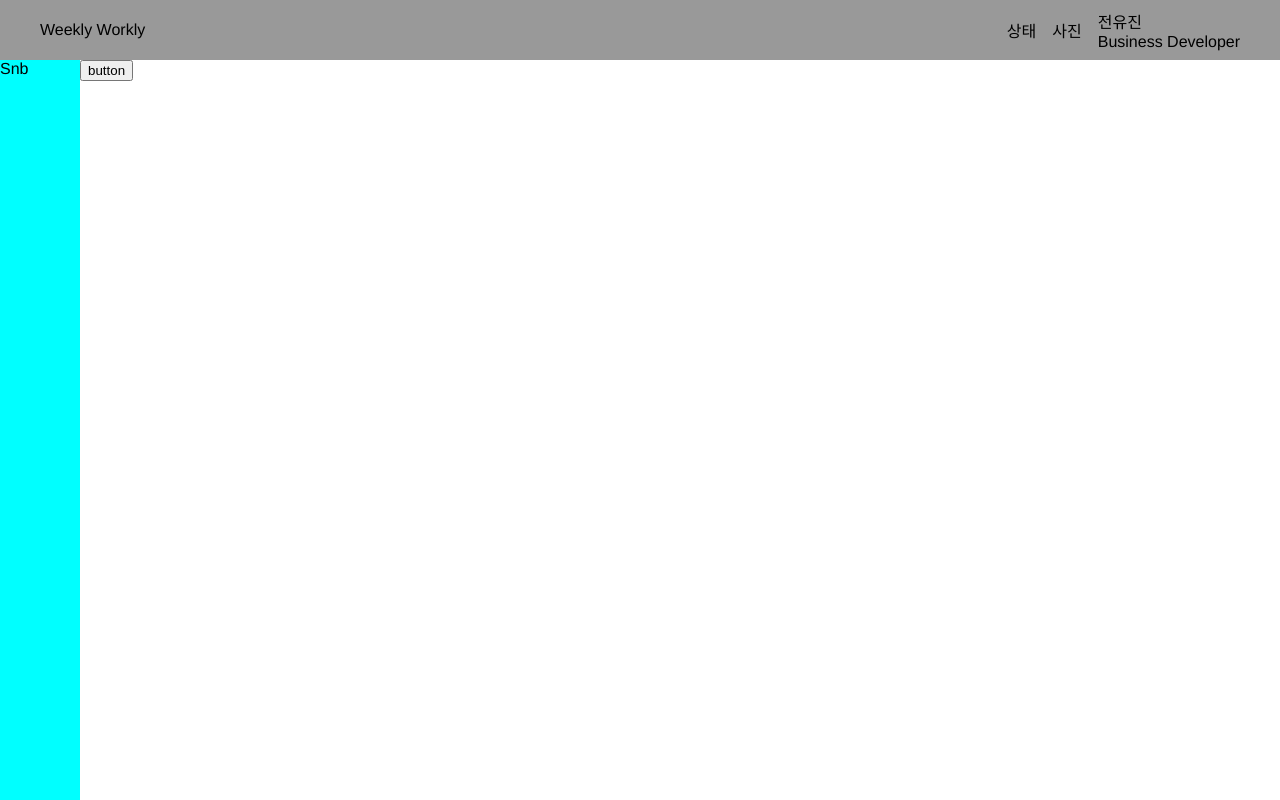
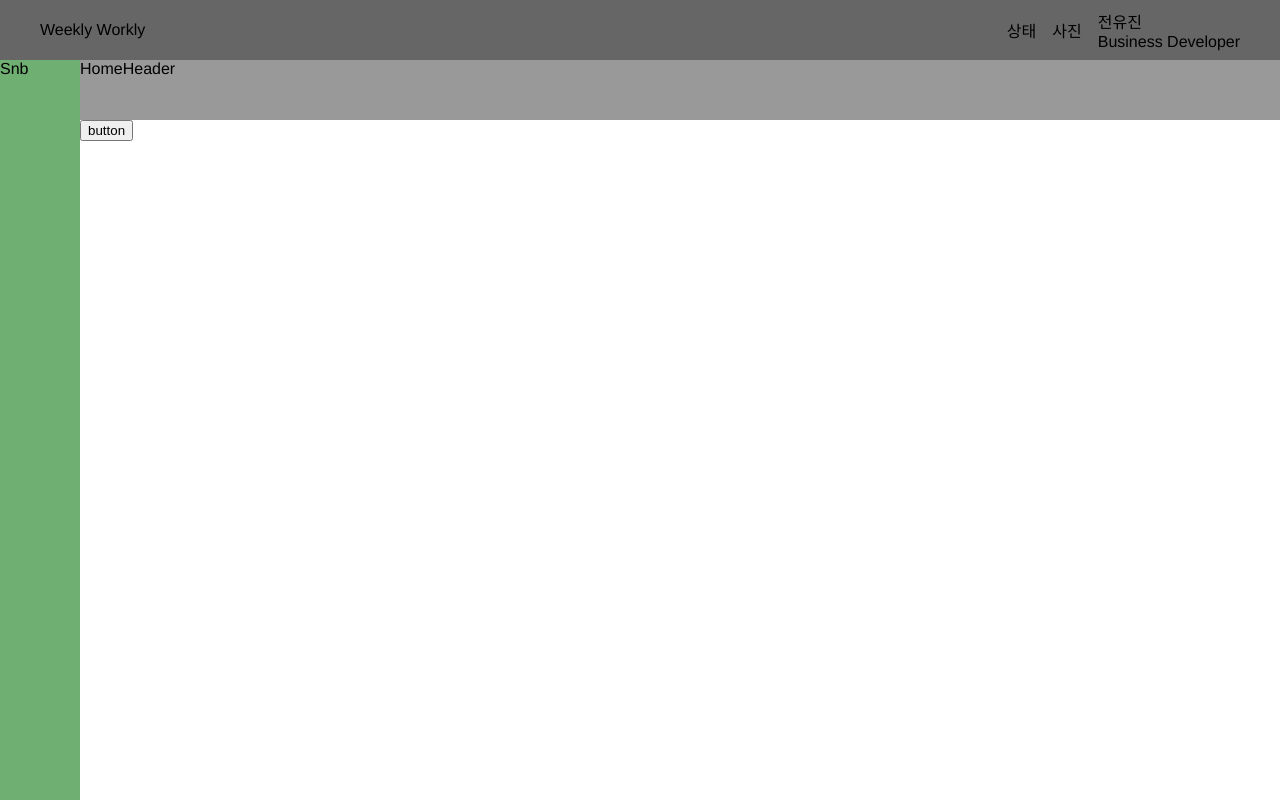
Before and after one commit to WONILLISM/Weekly-Workly, a React (Create React App) app in the folder frontend/: page / in a window 1280 px wide. Built offline with nearby package versions, Linux system fonts and the light colour scheme.

Commit message:
🔧 Chore Home Header 추가 (#4)
버튼을 클릭할 수 있고, 날짜를 확인할 수 있는 헤더를 추가했습니다.

```diff
--- a/frontend/src/layout/Header.tsx
+++ b/frontend/src/layout/Header.tsx
@@ -4,7 +4,7 @@ import Gnb from "../components/Gnb";
 import { GNB_HEIGHT } from "../utils/constant";
 
 const HeaderStyle = styled.header`
-  background-color: #999999;
+  background-color: #666666;
   width: 100%;
   height: ${GNB_HEIGHT}px;
   position: fixed;
--- /dev/null
+++ b/frontend/src/layout/HomeHeader.tsx
@@ -0,0 +1,22 @@
+import React from "react";
+import styled from "styled-components";
+import { GNB_HEIGHT, SNB_WIDTH } from "../utils/constant";
+
+const HomeHeaderStyle = styled.div`
+  background-color: #999999;
+  width: 100%;
+  height: ${GNB_HEIGHT}px;
+  margin-top: ${GNB_HEIGHT}px;
+  margin-left: ${SNB_WIDTH}px;
+  position: fixed;
+`;
+
+const HomeHeader = () => {
+  return (
+    <HomeHeaderStyle>
+      HomeHeader
+    </HomeHeaderStyle>
+  );
+};
+
+export default HomeHeader;
--- a/frontend/src/layout/MainLayout.tsx
+++ b/frontend/src/layout/MainLayout.tsx
@@ -4,9 +4,10 @@ import styled from "styled-components";
 import { GNB_HEIGHT, SNB_WIDTH } from "../utils/constant";
 import Header from "./Header";
 import Sidebar from "./Sidebar";
+import HomeHeader from "./HomeHeader";
 
 const RootStyle = styled.div`
-  padding-top: ${GNB_HEIGHT}px;
+  padding-top: ${GNB_HEIGHT * 2}px;
   padding-left: ${SNB_WIDTH}px;
 `;
 
@@ -14,6 +15,7 @@ const MainLayout = () => {
   return (
     <>
       <Header />
+      <HomeHeader />
       <Sidebar />
       <RootStyle>
         <Outlet />
--- a/frontend/src/layout/Sidebar.tsx
+++ b/frontend/src/layout/Sidebar.tsx
@@ -4,7 +4,7 @@ import Snb from "../components/Snb";
 import { GNB_HEIGHT, SNB_WIDTH } from "../utils/constant";
 
 const SidebarStyle = styled.nav`
-  background: aqua;
+  background: #6faf72;
   width: ${SNB_WIDTH}px;
   height: 100%;
   padding-top: ${GNB_HEIGHT}px;
```
